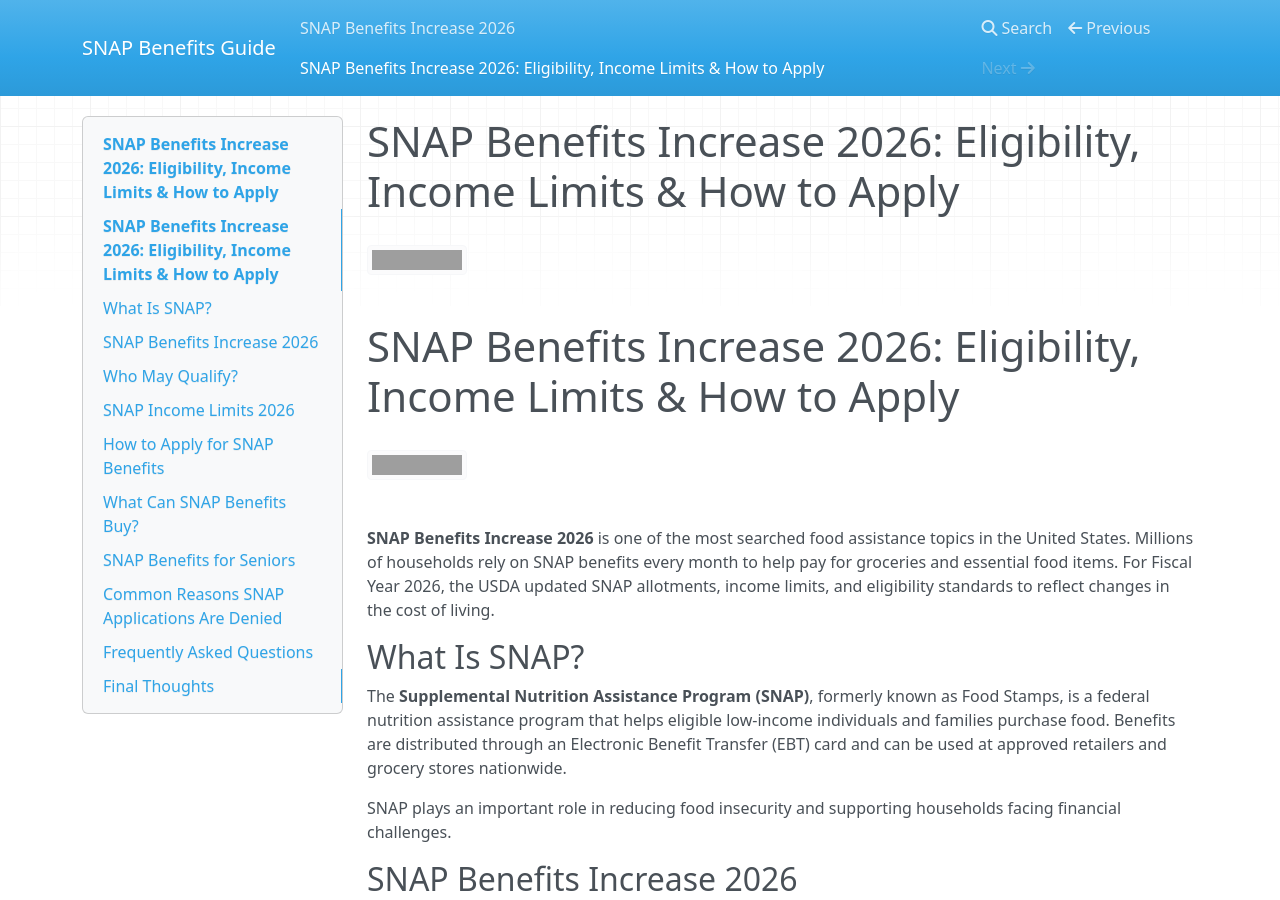
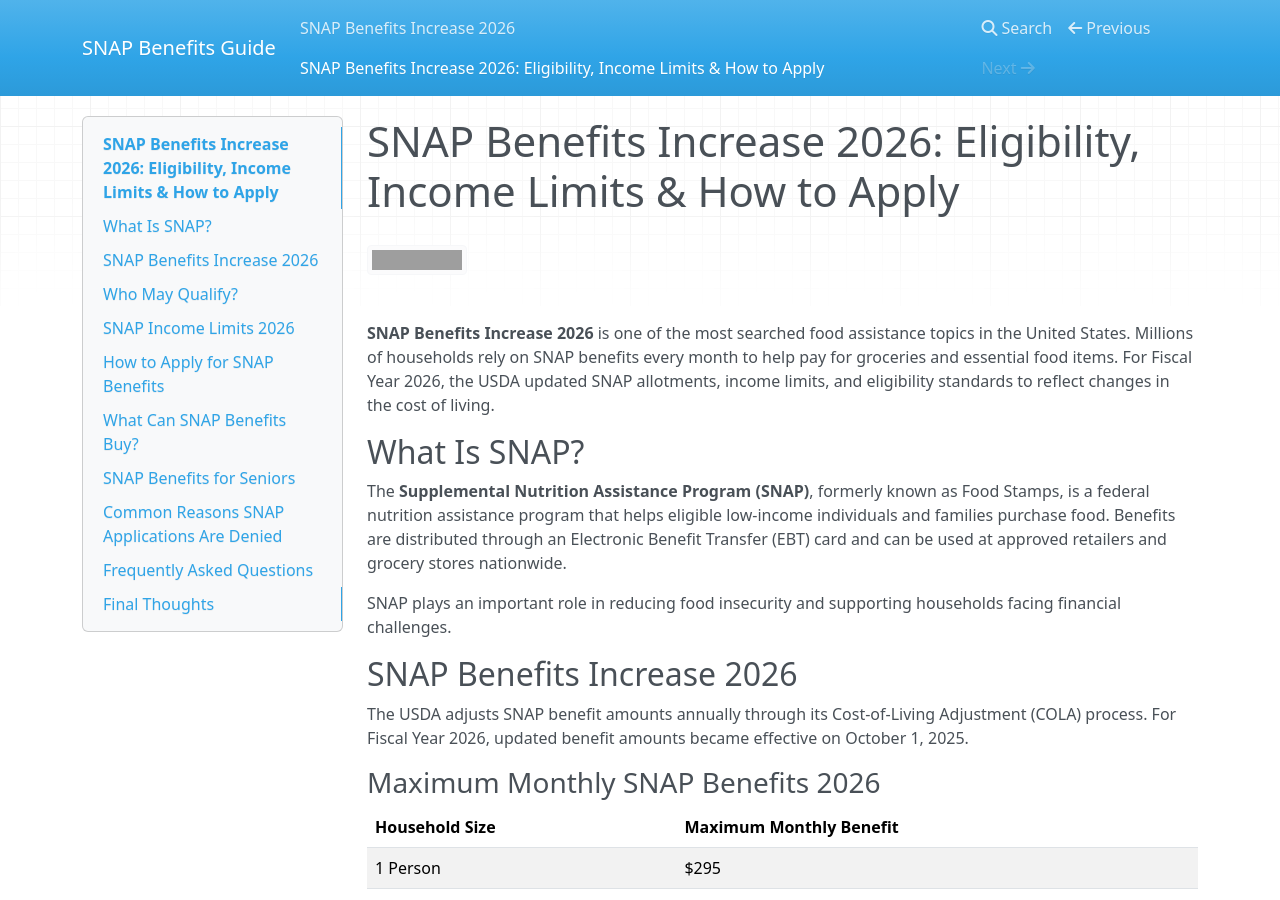
Before and after one commit to primecastzone/SNAP-Benefits-Increase-2026, an MkDocs documentation site: the page built from docs/SNAP-Benefits-Increase-2026.md, in a window 1280 px wide and 900 px high. Built offline with MkDocs 1.6.1, drawn with Linux system fonts in a browser that asks for light colours; nearby versions of some CDN libraries; grey boxes are pictures that could not be loaded.

Commit message:
Update SNAP-Benefits-Increase-2026.md

```diff
--- a/docs/SNAP-Benefits-Increase-2026.md
+++ b/docs/SNAP-Benefits-Increase-2026.md
@@ -1,10 +1,6 @@
 # SNAP Benefits Increase 2026: Eligibility, Income Limits & How to Apply
 
 [![CHECK SNAP ELIGIBILITY](https://img.shields.io/badge/CHECK_SNAP_ELIGIBILITY_2026-CLICK_HERE-success?style=for-the-badge)](#[who-may-qualify](https://www.google.com/url?q=https%3A%2F%2Fbcetsamba.in%2Fsnap-benefits-increase-2026%2F&sa=D&sntz=1&usg=AOvVaw0gd-7EnQiQWg1bxigdTBvp))
-
-# SNAP Benefits Increase 2026: Eligibility, Income Limits & How to Apply
-
-[![CHECK SNAP ELIGIBILITY](https://img.shields.io/badge/CHECK_SNAP_ELIGIBILITY_2026-CLICK_HERE-success?style=for-the-badge)](#who-may-qualify)
 
 **SNAP Benefits Increase 2026** is one of the most searched food assistance topics in the United States. Millions of households rely on SNAP benefits every month to help pay for groceries and essential food items. For Fiscal Year 2026, the USDA updated SNAP allotments, income limits, and eligibility standards to reflect changes in the cost of living.
 
```
